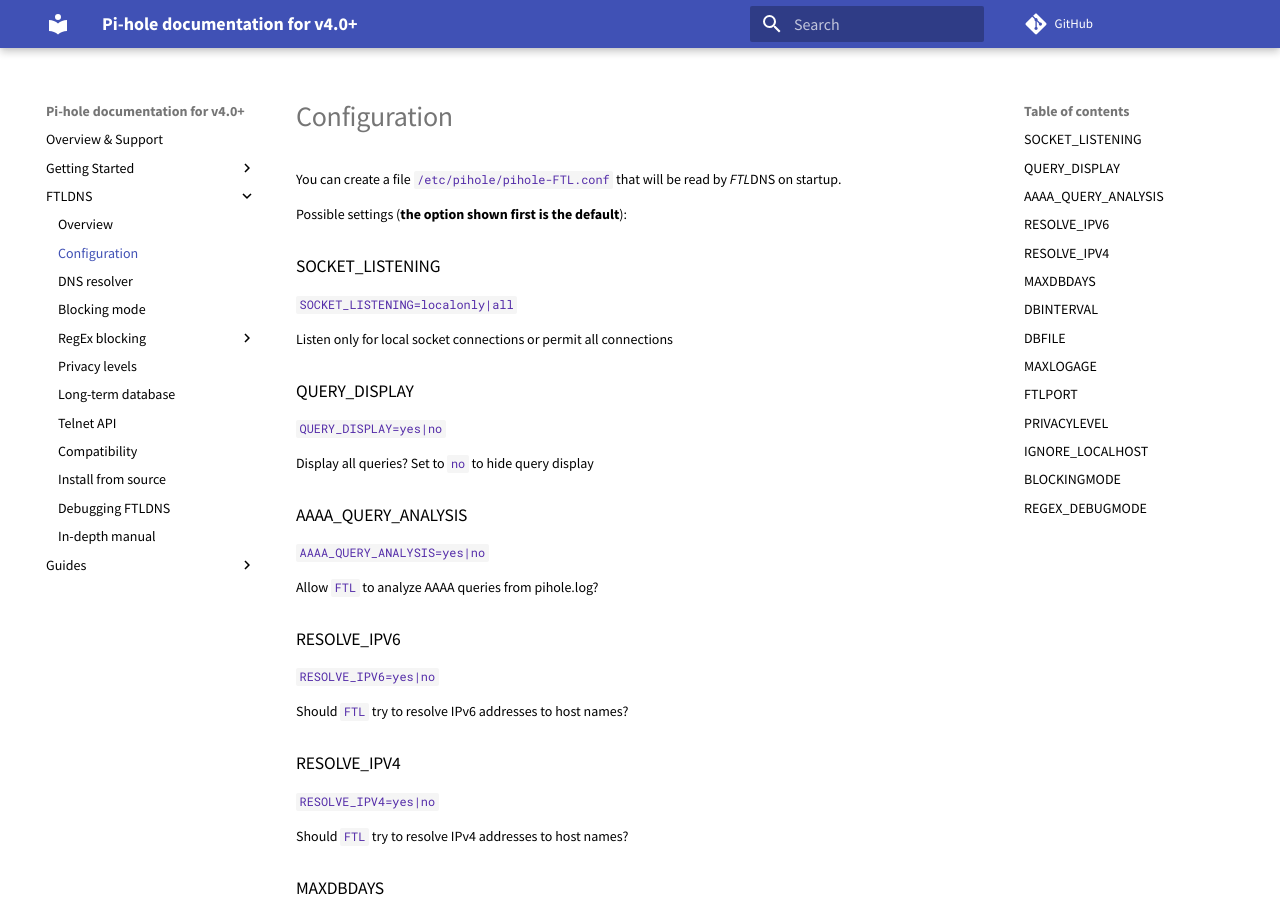
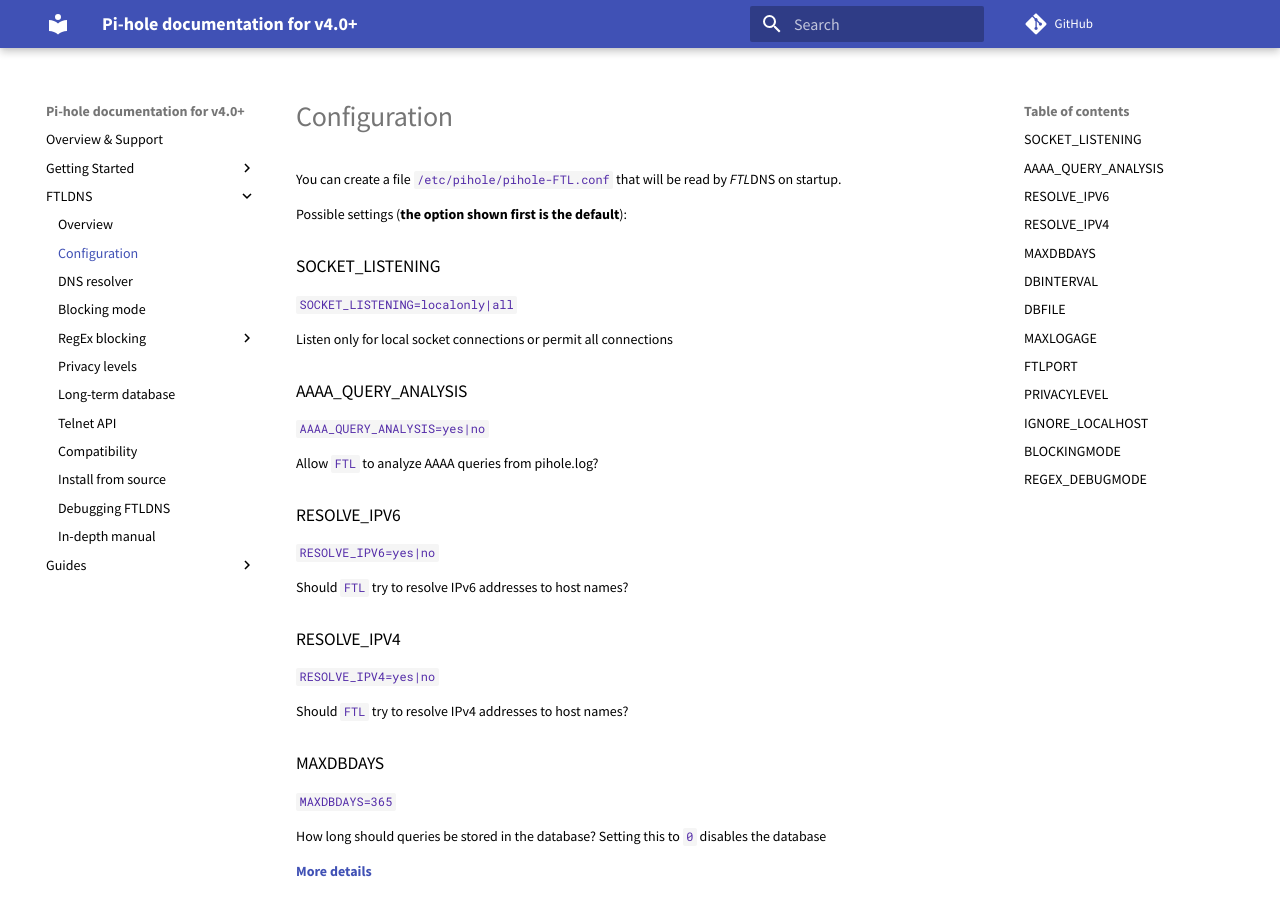
Before and after one commit to pi-hole/docs, an MkDocs documentation site: the page built from docs/ftldns/configfile.md, in a window 1280 px wide and 900 px high. Built offline with MkDocs 1.6.1 and Material for MkDocs 9.7.7, drawn with Linux system fonts in a browser that asks for light colours; comment, search, counter and statistics services are not loaded; old or Windows-style settings are respelled for this version of MkDocs.

Commit message:
Remove QUERY_DISPLAY
This setting was replaced with privacy levels when FTLDNS was added.

Signed-off-by: Mark Drobnak <mark.drobnak@gmail.com>

```diff
--- a/docs/ftldns/configfile.md
+++ b/docs/ftldns/configfile.md
@@ -6,11 +6,6 @@
 `SOCKET_LISTENING=localonly|all`
 
 Listen only for local socket connections or permit all connections
-
-### QUERY_DISPLAY
-`QUERY_DISPLAY=yes|no`
-
-Display all queries? Set to `no` to hide query display
 
 ### AAAA_QUERY_ANALYSIS
 `AAAA_QUERY_ANALYSIS=yes|no`
```
